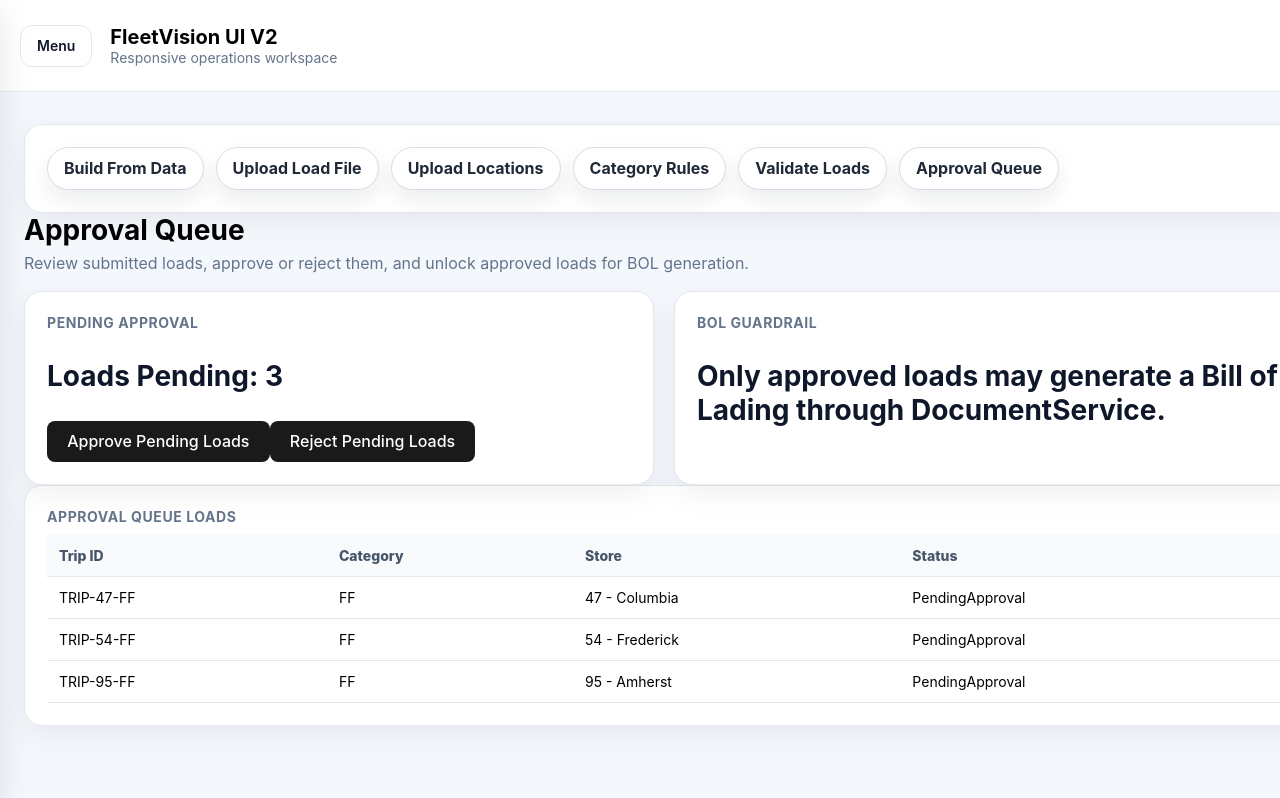
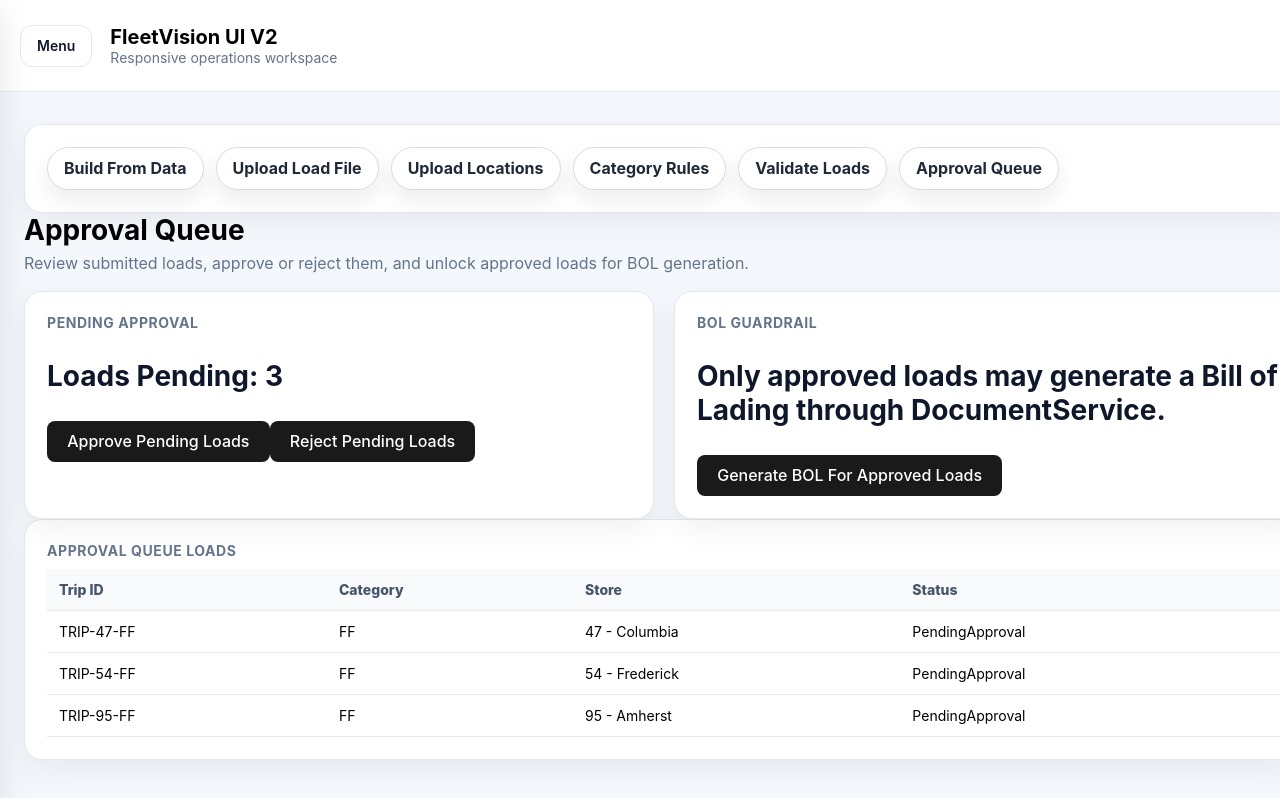
Before and after one commit to varchar1206/fleetvision-platform, a React (Vite) app: page /#/v2/approval-queue in a window 1280 px wide. Built offline with nearby package versions, Linux system fonts and the light colour scheme; what aws-amplify would draw is missing.

Commit message:
Add approval queue BOL guardrail action

```diff
--- a/src/pages/v2/dispatch/ApprovalQueuePage.tsx
+++ b/src/pages/v2/dispatch/ApprovalQueuePage.tsx
@@ -8,6 +8,7 @@ import {
   submitLoadsForApproval,
 } from "../../../business/workflows/ApprovalWorkflow";
 import type { BusinessLoad } from "../../../business/loads/models/BusinessLoad";
+import { generateBolForLoad } from "../../../business/loads/services/DocumentService";
 
 export default function ApprovalQueuePage() {
   const initialLoads = useMemo(() => {
@@ -51,6 +52,14 @@ export default function ApprovalQueuePage() {
     );
   }
 
+  function handleGenerateBolForApproved() {
+    setLoads((currentLoads) =>
+      currentLoads.map((load) =>
+        load.status === "Approved" ? generateBolForLoad(load) : load
+      )
+    );
+  }
+
   return (
     <section>
       <DispatchProcessNav />
@@ -79,6 +88,9 @@ export default function ApprovalQueuePage() {
         <div className="card">
           <h2>BOL Guardrail</h2>
           <p>Only approved loads may generate a Bill of Lading through DocumentService.</p>
+          <button type="button" onClick={handleGenerateBolForApproved}>
+            Generate BOL For Approved Loads
+          </button>
         </div>
       </div>
 
```
